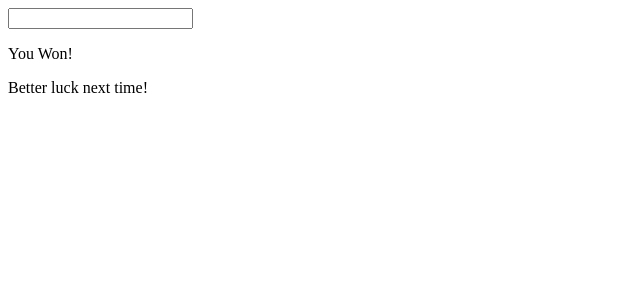
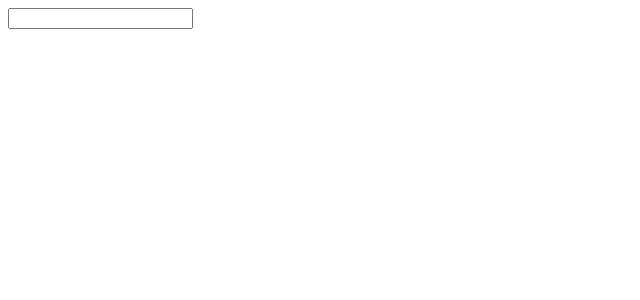
Before and after one commit to abiezerm/vue-wordle, a Vue app: page / in a window 1280 px wide. Shown: the top 300 px of the page, without its empty margins (0-640 px from the left). Built offline with nearby package versions, Linux system fonts and the light colour scheme.

Commit message:
Only render end of the game feedback after the game is over

```diff
--- a/src/components/WordleBoard.vue
+++ b/src/components/WordleBoard.vue
@@ -1,15 +1,24 @@
 <script setup lang="ts">
-  import { defineProps } from 'vue'
+  import { defineProps, ref } from 'vue'
   import { VICTORY_MESSAGE, DEFEAT_MESSAGE } from '@/settings'
 
   defineProps<{
     wordOfTheDay: string
   }>()
 
+  const guessInProgress = ref("")
+  const guessSubmitted = ref("")
+
 </script>
 
 <template>
-    <input type="text" />
-    <p>{{ VICTORY_MESSAGE }}</p>
-    <p>{{ DEFEAT_MESSAGE }}</p>
+    <input
+      type="text"
+      v-model="guessInProgress"
+      @keydown.enter="guessSubmitted = guessInProgress"
+    />
+    <p
+      v-if="guessSubmitted.length > 0"
+      v-text="guessSubmitted === wordOfTheDay ? VICTORY_MESSAGE : DEFEAT_MESSAGE"
+    />
 </template>
```
Also changed, not shown: 1 other file (tests, documents, lock files or other folders).
